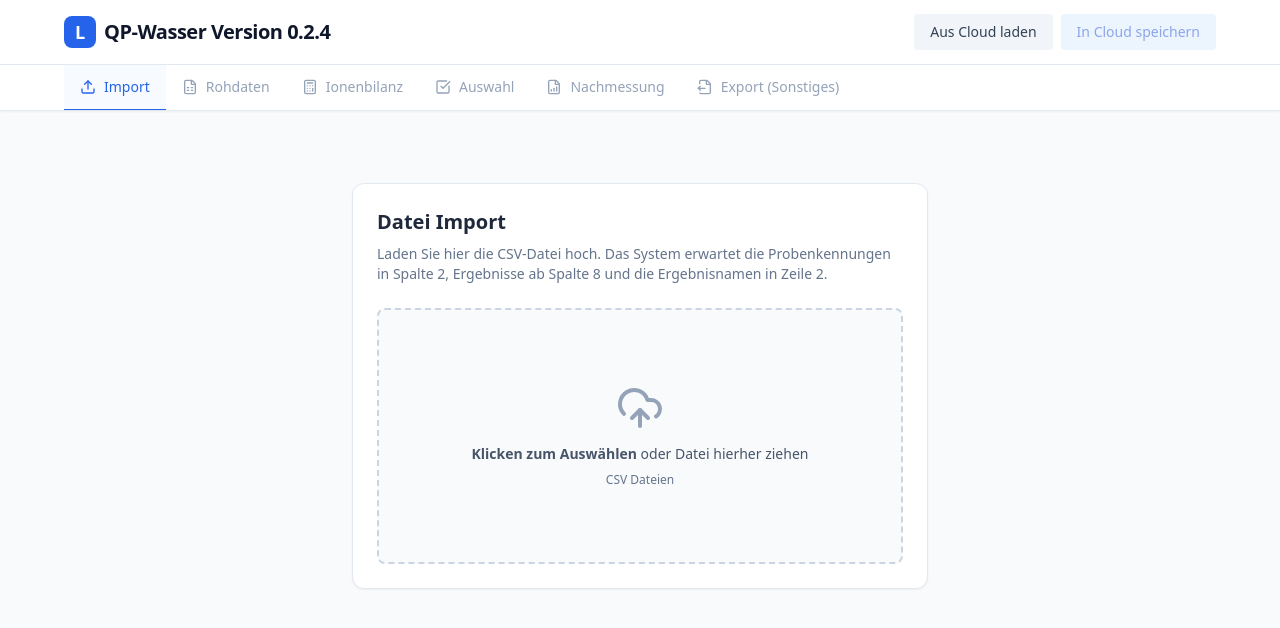
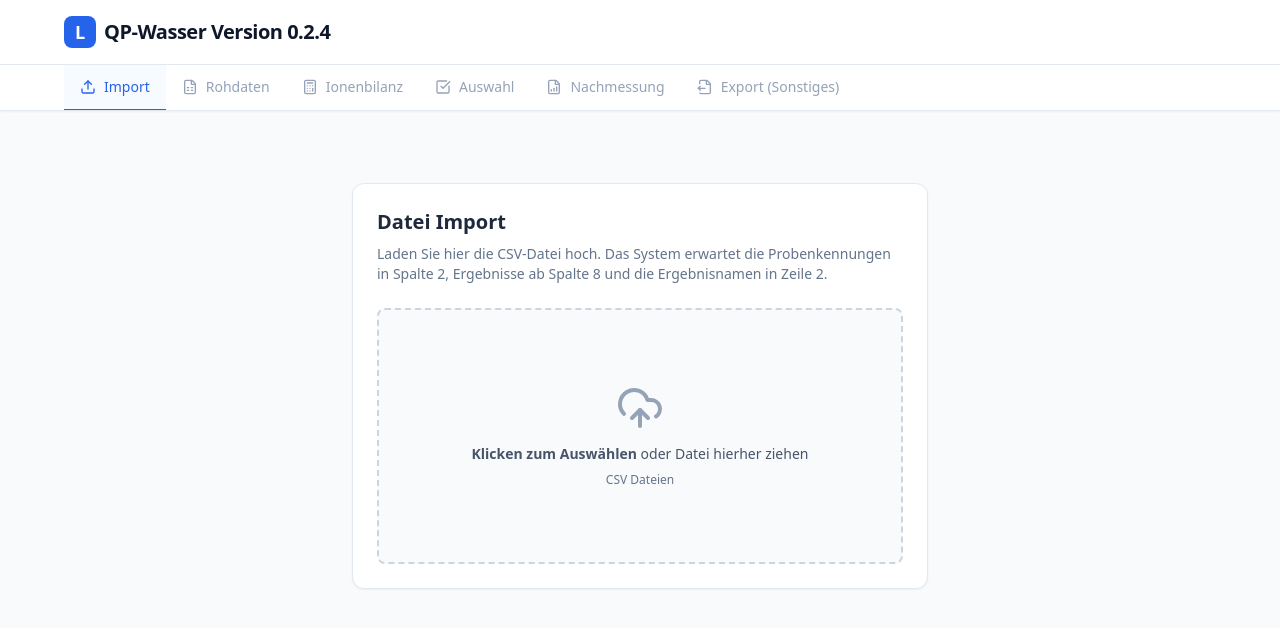
Before and after one commit to michaelkrinningersg-coder/QP-Wasser, a React (Vite) app: page / in a window 1280 px wide. Shown: the top 628 px of the page. Built offline with nearby package versions, Linux system fonts and the light colour scheme; no server answers.

Commit message:
Revert "feat: auto-save and auto-load cloud state on app start and every 120s"
This reverts commit 53b94a1ba90355f7aaa1fdb54311f087affbcbce.

```diff
--- a/App.tsx
+++ b/App.tsx
@@ -1,4 +1,4 @@
-import React, { useState, useEffect } from 'react';
+import React, { useState } from 'react';
 import { TabNavigation } from './components/TabNavigation';
 import { FileUpload } from './components/FileUpload';
 import { RawDataViewer } from './components/RawDataViewer';
@@ -84,99 +84,6 @@ function App() {
     }
   };
 
-  // NEU: Funktion zum Speichern in die Cloud
-  const saveToCloud = async (showSuccessAlert = true) => {
-    if (!parsedData) {
-      if (showSuccessAlert) alert("Keine Daten zum Speichern vorhanden!");
-      return;
-    }
-
-    setIsLoading(true);
-    try {
-      const response = await fetch('/api/saveState', {
-        method: 'POST',
-        headers: { 'Content-Type': 'application/json' },
-        body: JSON.stringify({
-          parsedData,
-          comments,
-          selection: {
-            ...selection,
-            // Set in Array umwandeln für JSON
-            selectedRowIds: Array.from(selection.selectedRowIds)
-          }
-        })
-      });
-
-      if (response.ok) {
-        if (showSuccessAlert) alert('Stand erfolgreich für alle in der Cloud gespeichert!');
-      } else {
-        if (showSuccessAlert) alert('Fehler beim Speichern.');
-      }
-    } catch (error) {
-      console.error("Cloud Save Error:", error);
-      if (showSuccessAlert) alert('Netzwerkfehler beim Speichern.');
-    } finally {
-      setIsLoading(false);
-    }
-  };
-
-  // NEU: Funktion zum Laden aus der Cloud
-  const loadFromCloud = async (showSuccessAlert = false) => {
-    setIsLoading(true);
-    try {
-      const response = await fetch('/api/getState');
-      if (!response.ok) {
-        if (showSuccessAlert) alert('Kein gespeicherter Stand gefunden oder Fehler beim Laden.');
-        setIsLoading(false);
-        return;
-      }
-
-      const data = await response.json();
-
-      setParsedData(data.parsedData);
-      setComments(data.comments || {});
-
-      // Array zurück in Set umwandeln
-      const newSelection = {
-        ...data.selection,
-        selectedRowIds: new Set(data.selection.selectedRowIds)
-      };
-
-      // rowParams Sets wiederherstellen
-      if (data.selection.rowParams) {
-        Object.keys(data.selection.rowParams).forEach(rowId => {
-          newSelection.rowParams[rowId] = new Set(data.selection.rowParams[rowId]);
-        });
-      }
-
-      setSelection(newSelection);
-
-      if (showSuccessAlert) alert('Stand erfolgreich aus der Cloud geladen!');
-      setActiveTab(AppTab.RAW_DATA);
-    } catch (error) {
-      console.error("Cloud Load Error:", error);
-      if (showSuccessAlert) alert('Netzwerkfehler beim Laden.');
-    } finally {
-      setIsLoading(false);
-    }
-  };
-
-  // NEU: Automatisches Laden beim Start
-  useEffect(() => {
-    loadFromCloud(false); // Lade ohne Alert-Popups beim Start
-  }, []);
-
-  // NEU: Automatisches Speichern alle 120 Sekunden
-  useEffect(() => {
-    if (!parsedData) return; // Nur speichern, wenn Daten vorhanden sind
-
-    const intervalId = setInterval(() => {
-      saveToCloud(false); // Speichern ohne Alert-Popups
-    }, 120000); // 120.000 Millisekunden = 120 Sekunden
-
-    return () => clearInterval(intervalId); // Cleanup beim Unmounten
-  }, [parsedData, selection, comments]); // Abhängigkeiten, damit immer der aktuellste State gespeichert wird
-
   const renderContent = () => {
     switch (activeTab) {
       case AppTab.IMPORT:
@@ -244,24 +151,6 @@ function App() {
             </div>
             <h1 className="text-xl font-bold text-slate-900 tracking-tight">QP-Wasser Version 0.2.4</h1>
           </div>
-
-          {/* NEU: Cloud Buttons */}
-          <div className="flex gap-2">
-            <button
-              onClick={() => loadFromCloud(true)}
-              disabled={isLoading}
-              className="px-4 py-2 bg-slate-100 text-slate-700 rounded hover:bg-slate-200 text-sm font-medium transition-colors disabled:opacity-50"
-            >
-              Aus Cloud laden
-            </button>
-            <button
-              onClick={saveToCloud}
-              disabled={isLoading || !parsedData}
-              className="px-4 py-2 bg-blue-100 text-blue-700 rounded hover:bg-blue-200 text-sm font-medium transition-colors disabled:opacity-50"
-            >
-              In Cloud speichern
-            </button>
-          </div>
         </div>
       </header>
 
--- a/package.json
+++ b/package.json
@@ -9,9 +9,8 @@
     "preview": "vite preview"
   },
   "dependencies": {
-    "@vercel/blob": "^2.3.0",
+    "react": "^19.2.3",
     "lucide-react": "^0.563.0",
-    "react": "^19.2.3",
     "react-dom": "^19.2.3"
   },
   "devDependencies": {
```
Also changed, not shown: api/getState.ts (deleted, +0 -21 lines), api/saveState.ts (deleted, +0 -20 lines), 1 other file (tests, documents, lock files or other folders).
